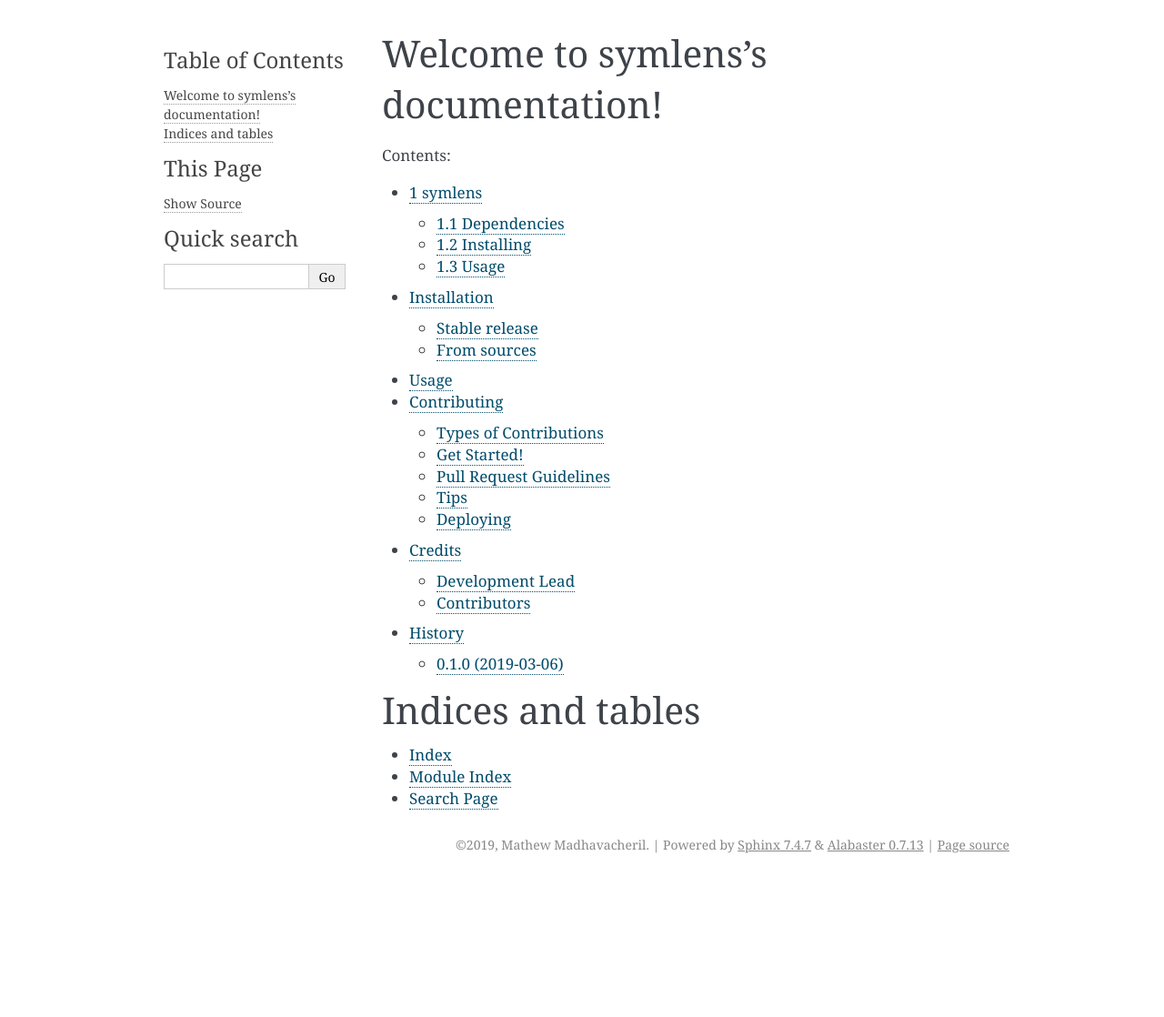
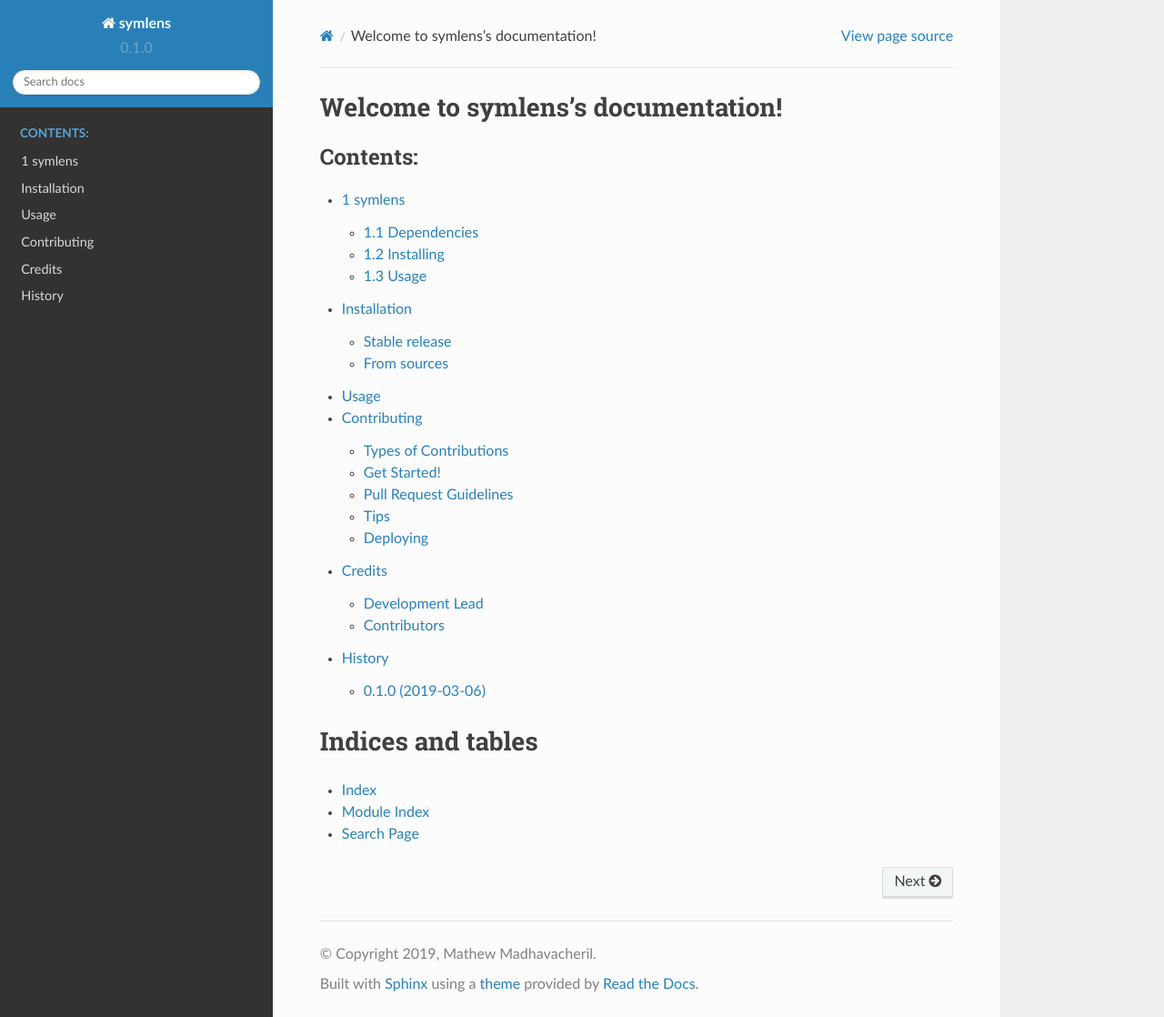
Before and after one commit to simonsobs/symlens, a Sphinx documentation site: the page built from docs/index.rst, in a window 1280 px wide and 1118 px high. Shown: the whole window at 91% size. Built offline with Sphinx 7.4.7 and the Read the Docs theme 2.0.0, drawn with Linux system fonts in a browser that asks for light colours; pages that are not in the unit, such as notebooks, are missing from menus.

Commit message:
requirements

```diff
--- a/docs/conf.py
+++ b/docs/conf.py
@@ -21,6 +21,7 @@
 import os
 import sys
 sys.path.insert(0, os.path.abspath('..'))
+sys.path.insert(0,os.path.abspath('../symlens'))
 
 import symlens
 
@@ -32,7 +33,7 @@ import symlens
 
 # Add any Sphinx extension module names here, as strings. They can be
 # extensions coming with Sphinx (named 'sphinx.ext.*') or your custom ones.
-extensions = ['sphinx.ext.autodoc', 'sphinx.ext.viewcode']
+extensions = ['sphinx.ext.autodoc', 'sphinx.ext.viewcode','sphinx.ext.napoleon']
 
 # Add any paths that contain templates here, relative to this directory.
 templates_path = ['_templates']
@@ -84,7 +85,7 @@ todo_include_todos = False
 # The theme to use for HTML and HTML Help pages.  See the documentation for
 # a list of builtin themes.
 #
-html_theme = 'alabaster'
+html_theme = 'sphinx_rtd_theme'
 
 # Theme options are theme-specific and customize the look and feel of a
 # theme further.  For a list of options available for each theme, see the
--- /dev/null
+++ b/requirements.txt
@@ -0,0 +1,4 @@
+numpy>=1.13
+scipy>=1.0
+sympy>=1.3
+pixell>=0.5.2
```
